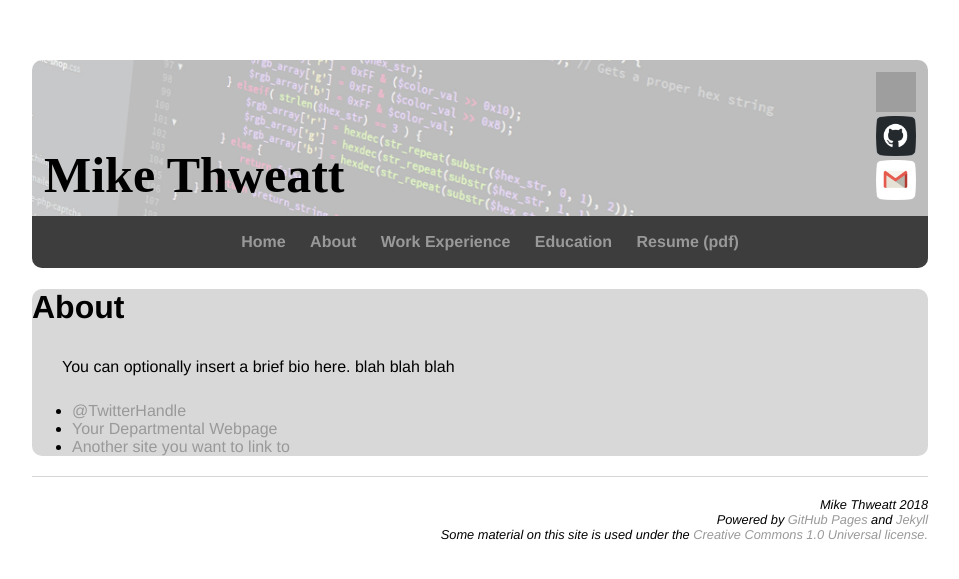
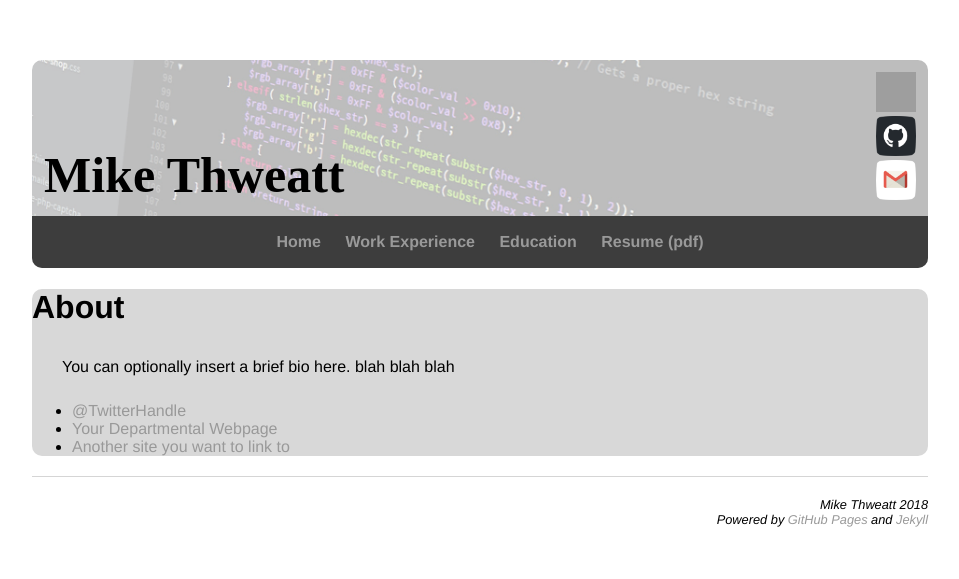
Before and after one commit to thweattm/thweattm.github.io, a Jekyll site: the page built from about/index.html, in a window 1280 px wide. Shown: the top 579 px of the page, without its empty margins (160-1119 px from the left). Built offline with Jekyll 4.4.1, drawn with Linux system fonts in a browser that asks for light colours; grey boxes are pictures that could not be loaded.

Commit message:
Update default.html

```diff
--- a/_layouts/default.html
+++ b/_layouts/default.html
@@ -23,7 +23,6 @@
 				<nav>
 					<ul>
 						<li><a href="/">Home</a></li>
-						<li><a href="/about">About</a></li>
 						<li><a href="/work">Work Experience</a></li>
 						<li><a href="/education">Education</a></li>
 						<li><a href="/docs/Mike_Thweatt_Resume.pdf" target="_blank">Resume (pdf)</a></li>
@@ -39,9 +38,9 @@
 			Mike Thweatt 2018<br>
 			Powered by <a href="https://pages.github.com/">GitHub Pages</a> and
 				<a href="http://jekyllrb.com/">Jekyll</a><br>
-			Some material on this site is used under the
+		<!--	Some material on this site is used under the
 				<a href="https://creativecommons.org/publicdomain/zero/1.0/deed.en">
-				Creative Commons 1.0 Universal license.</a>
+				Creative Commons 1.0 Universal license.</a> -->
 		</footer>
 	</body>
 </HTML>
```
